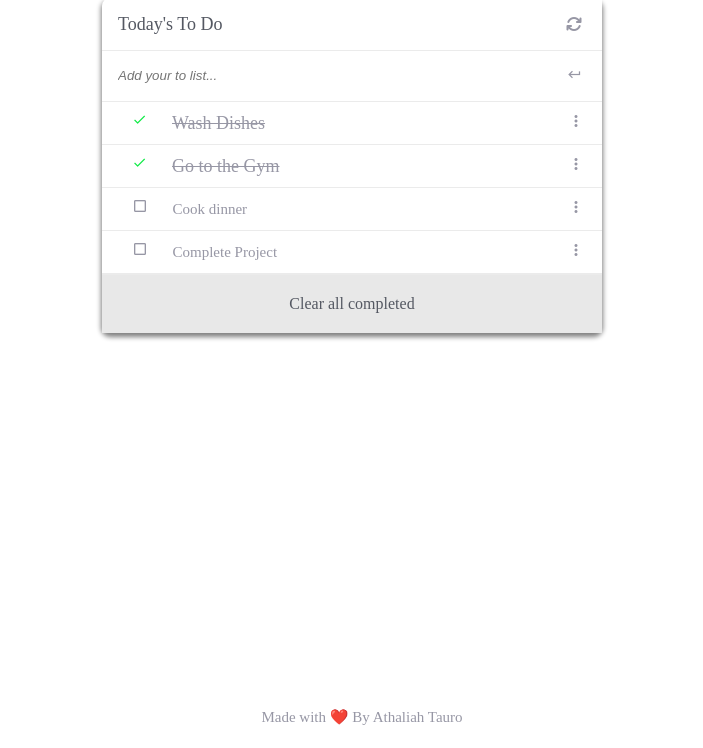
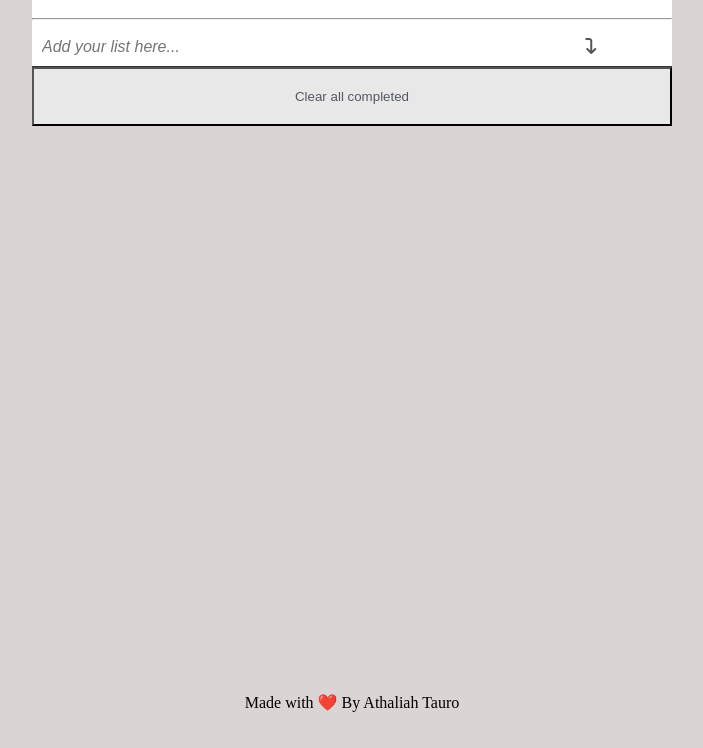
Before and after one commit to Athaliah8/To-Do-List, a website built with webpack: page src/index.html in a window 1280 px wide. Shown: the part 52-800 px from the top of the page, without its empty margins (288-991 px from the left). Built offline with nearby package versions, Linux system fonts and the light colour scheme.

Commit message:
Add js functionalities to to-do lidt form and button

```diff
--- a/src/index.html
+++ b/src/index.html
@@ -1,56 +1,39 @@
 <!DOCTYPE html>
-<html lang="en">
-
+<html>
   <head>
     <meta charset="UTF-8">
     <meta name="viewport" content="width=device-width, initial-scale=1.0">
-    <link href="https://fonts.googleapis.com/icon?family=Material+Icons" rel="stylesheet" />
-    <title>Minimal To-do-list</title>
+    <title>Minimal to-do-list</title>
     <script
     src="https://kit.fontawesome.com/9d6e6aaa13.js"
     crossorigin="anonymous"
   ></script>
-    <link rel="stylesheet" href="./style.css">
+    <link rel="stylesheet" type="text/css" href="./style.css">
   </head>
+  <body>
 
-  <body>
-    <main>
-      <section class="todolist">
-        <header class="todo">
-          <h2>Today's To Do</h2>
-          <div class="ctn-icon"><i class="fa-solid fa-arrows-rotate"></i></div>
-        </header>
-        <section class="input-field">
-          <div>
-            <form action="#" id="form-area">
-              <input type="text" id="add-item" placeholder="Add your to list...">
-              <button type="submit">
-                <span class="material-icons return">
-                  keyboard_return
-                </span>
-              </button>
-            </form>
-          </div>
-          <div>
-            <ul class="items">
-            </ul>
-          </div>
-        </section>
+    <div class="header">
+      <h1>To Do List</h1>
+      <hr>
+      <input type="text" id="myInput" placeholder="Add your list here...">
+      <span onclick="newElement()" class="addBtn">
+        <i class="fa-solid fa-arrow-turn-down"></i>
+      </span>
+    </div>
 
-          <div class="clear-items">
-            Clear all completed
-          </div>
+    <ul id="myUL">
+    </ul>
+    <div>
+    <button type="button" id="clear-list" onclick="removeAll()"> Clear all completed</button>
+    </div>
 
-      </section>
-    </main>
 
     <footer id="author">
-        <p>Made with ❤️ By Athaliah Tauro</p>
-      </footer>
+      <p>Made with ❤️ By Athaliah Tauro</p>
+    </footer>
 
 
+    <script type="text/javascript" src="./index.js"></script>
 
-<script src="./index.js"></script>
   </body>
-
 </html>
--- a/src/index.js
+++ b/src/index.js
@@ -1,62 +1,59 @@
-const toDoList = [
-  {
-    description: 'Wash Dishes',
-    completed: true,
-    index: 0,
-  },
-
-  {
-    description: 'Go to the Gym',
-    completed: true,
-    index: 1,
-  },
-  {
-    description: 'Cook dinner',
-    completed: false,
-    index: 2,
-  },
-  {
-    description: 'Complete Project',
-    completed: false,
-    index: 3,
-  },
-];
-
-const listSection = document.querySelector('.items');
-listSection.innerHTML = '';
-for (let i = 0; i < toDoList.length; i += 1) {
-  const work = toDoList[i];
-  let workItem = `
-    <li class=" list-items">`;
-  if (work.completed) {
-    workItem += `<span class="material-icons done" onclick="updateStatus(${work.index}, 'pending')">
-          done
-        </span>
-        <p contenteditable="true" class="completed">
-          ${work.description}
-        </p>
-        `;
-  } else {
-    workItem += `<span class="material-icons check-box" onClick ="UpdateStatus(${work.index}, 'completed')">
-                check_box_outline_blank
-                </span>
-                <p  contenteditable="true">
-                ${work.description}
-                </P>`;
-  }
-  workItem += `
-  <span class="material-icons more-bars">
-       more_vert
-    </span>
-   <!-- <span class="material-icons" onclick="deleteTask(${work.index})">
-        delete
-      </span> -->
-   </li>`;
-  listSection.innerHTML += workItem;
+/* eslint-disable no-unused-vars */
+/* eslint func-names: ["error", "never", { "generators": "always" }] */
+const myNodelist = document.getElementsByTagName('LI');
+let i;
+/* eslint-disable-next-line no-plusplus */
+for (i = 0; i < myNodelist.length; i++) {
+  const span = document.createElement('SPAN');
+  const txt = document.createTextNode('\u00D7');
+  span.className = 'close';
+  span.appendChild(txt);
+  myNodelist[i].appendChild(span);
 }
 
-toDoList.sort((a, b) => {
-  if (a.index < b.index) return -1;
-  if (a.index > b.index) return 1;
-  return 0;
-});
+const close = document.getElementsByClassName('close');
+/* eslint-disable-next-line no-plusplus */
+for (i = 0; i < close.length; i++) {
+  close[i].onclick = function () {
+    const div = this.parentElement;
+    div.style.display = 'none';
+  };
+}
+
+const list = document.querySelector('ul');
+list.addEventListener('click', (ev) => {
+  if (ev.target.tagName === 'LI') {
+    ev.target.classList.toggle('checked');
+  }
+}, false);
+
+function newElement() {
+  const li = document.createElement('li');
+  const inputValue = document.getElementById('myInput').value;
+  const t = document.createTextNode(inputValue);
+  li.appendChild(t);
+  if (inputValue === '') {
+    alert('You must write something!');
+  } else {
+    document.getElementById('myUL').appendChild(li);
+  }
+  document.getElementById('myInput').value = '';
+
+  const span = document.createElement('SPAN');
+  const txt = document.createTextNode('\u00D7');
+  span.className = 'close';
+  span.appendChild(txt);
+  li.appendChild(span);
+  /* eslint-disable-next-line no-plusplus */
+  for (i = 0; i < close.length; i++) {
+    close[i].onclick = function () {
+      const div = this.parentElement;
+      div.style.display = 'none';
+    };
+  }
+}
+
+function removeAll() {
+  const lst = document.getElementsByTagName('ul');
+  lst[0].innerHTML = '';
+}
--- a/src/style.css
+++ b/src/style.css
@@ -1,50 +1,92 @@
-@import url('https://fonts.googleapis.com/css2?family=Poppins:wght@200;300;500;700&display=swap');
-
-:root {
-  --font-weight: 300;
-  --font: 'Poppins', sans-serif;
+body {
+  margin: 10px auto;
+  min-width: 250px;
+  max-width: 50%;
+  background-color: rgb(219, 212, 212);
 }
 
 * {
-  padding: 0;
-  margin: 0;
   box-sizing: border-box;
 }
 
-body {
-  background-color: #fff;
+ul {
+  margin: 0;
+  padding: 0;
 }
 
-main {
-  display: flex;
-  justify-content: center;
-  align-items: center;
-  margin: 0 auto;
-  padding-top: 50px;
+ul li {
+  cursor: pointer;
+  position: relative;
+  padding: 12px 8px 12px 40px;
+  list-style-type: none;
+  background: #eee;
+  font-size: 18px;
+  transition: 0.2s;
+
+  /* make the list items unselectable */
+  -webkit-user-select: none;
+  -moz-user-select: none;
+  -ms-user-select: none;
+  user-select: none;
 }
 
-header {
-  display: flex;
-  gap: 10px;
-  border-bottom: 1px solid rgba(0, 0, 0, 0.08);
+/* Set zebra-stripes: all odd list items to a different color */
+ul li:nth-child(odd) {
+  background: #f9f9f9;
 }
 
-.todolist {
-  display: flex;
-  box-shadow: 0 3px 5px 1px grey;
-  width: 500px;
-  max-width: 100%;
-  flex-direction: column;
-  background: #fff;
-  border-radius: 8px;
+ul li:hover {
+  background: #ddd;
 }
 
-.todo {
-  display: flex;
-  justify-content: space-between;
+ul li.checked {
+  background: rgb(85, 255, 51);
+  color: white;
+  text-decoration: line-through;
 }
 
-.todo h2 {
+ul li.checked::before {
+  content: '';
+  position: absolute;
+  border-color: #fff;
+  border-style: solid;
+  border-width: 0 2px 2px 0;
+  top: 10px;
+  left: 16px;
+  transform: rotate(45deg);
+  height: 15px;
+  width: 7px;
+}
+
+/* Style the close button */
+.close {
+  position: absolute;
+  right: 0;
+  top: 0;
+  padding: 12px 16px 12px 16px;
+}
+
+.close:hover {
+  background-color: crimson;
+  color: white;
+}
+
+.header {
+  background-color: #fff;
+  flex-direction: row;
+  justify-content: space-between;
+  align-items: center;
+  border-bottom: 1px solid #333;
+  letter-spacing: 1.5px;
+}
+
+.header::after {
+  content: "";
+  display: table;
+  clear: both;
+}
+
+h1 {
   margin: 0;
   align-items: center;
   color: #545862;
@@ -58,117 +100,30 @@ header {
   white-space: nowrap;
 }
 
-.todo .new-item {
-  margin-right: 20px;
-  text-align: center;
-  margin-top: 20px;
-  transition: 0.6s;
-  color: #9797a5;
-  cursor: pointer;
-}
-
-.material-icons {
-  font-size: 15px;
-}
-
-.input-field {
-  display: flex;
-  flex-direction: column;
-  border-bottom: 1px solid rgba(0, 0, 0, 0.08);
-}
-
-#form-area {
-  display: flex;
-  justify-content: space-between;
-  border-bottom: 1px solid rgba(0, 0, 0, 0.08);
-}
-
-#add-item {
-  width: 100%;
-  padding: 0 40px 0 1rem;
-  line-height: 50px;
-  height: 50px;
+input {
+  margin: 0;
   border: none;
+  border-radius: 0;
+  width: 75%;
+  padding: 10px;
+  float: left;
+  font-size: 16px;
   font-style: italic;
 }
 
-p {
-  width: calc(100% - 50px);
-  border: 0 solid transparent;
-  color: #9797a5;
-  outline: none;
-  background: transparent;
-  height: 22px;
-  line-height: 22px;
-  padding: 0;
-  margin: 0;
-  padding-left: 20px;
-  font-weight: 300;
-  font-size: 15px;
+.addBtn {
+  padding: 10px;
+  width: 25%;
+  color: #555;
+  float: left;
+  text-align: center;
+  font-size: 16px;
+  cursor: pointer;
+  transition: 0.3s;
+  border-radius: 0;
 }
 
-.check-box {
-  font-size: medium;
-  color: #9797a5;
-  cursor: pointer;
-}
-
-button {
-  padding: 0;
-  border: none;
-  background: none;
-}
-
-.ctn-icon {
-  transition: 0.6s;
-  display: flex;
-  justify-content: center;
-  flex-direction: column;
-  color: #9797a5;
-  background-color: #fff;
-  padding-right: 20px;
-  cursor: pointer;
-}
-
-.return {
-  transition: 0.6s;
-  color: #9797a5;
-  background-color: #fff;
-  padding-right: 20px;
-  cursor: pointer;
-}
-
-.items {
-  display: flex;
-  flex-direction: column;
-}
-
-.list-items {
-  display: flex;
-  justify-content: space-between;
-  width: 100%;
-  padding: 10px 10px 10px 30px;
-  border-bottom: 1px solid rgba(0, 0, 0, 0.08);
-}
-
-.done {
-  color: rgb(12, 235, 68);
-}
-
-.completed {
-  text-decoration: line-through;
-  color: #9797a5;
-  font-size: large;
-}
-
-.more-bars {
-  padding-right: 7px;
-  color: #9797a5;
-  font-size: 18px;
-  cursor: move;
-}
-
-.clear-items {
+#clear-list {
   display: flex;
   width: 100%;
   text-align: center;
@@ -178,9 +133,8 @@ button {
   background-color: #e8e8e8;
 }
 
-.clear-items:hover {
-  text-decoration: underline;
-  cursor: pointer;
+#clear-list:hover {
+  color: white;
 }
 
 #author {
```
Also changed, not shown: .eslintrc.json.
